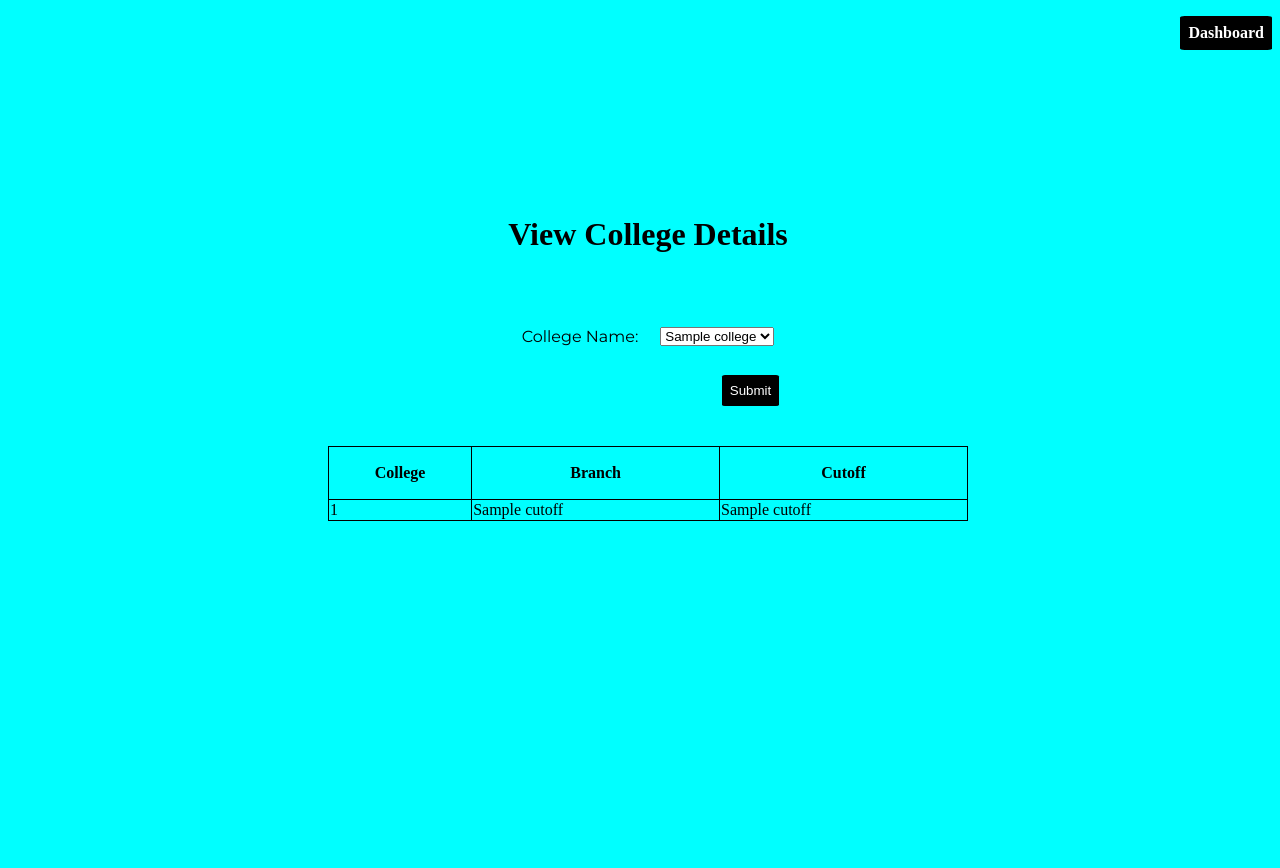
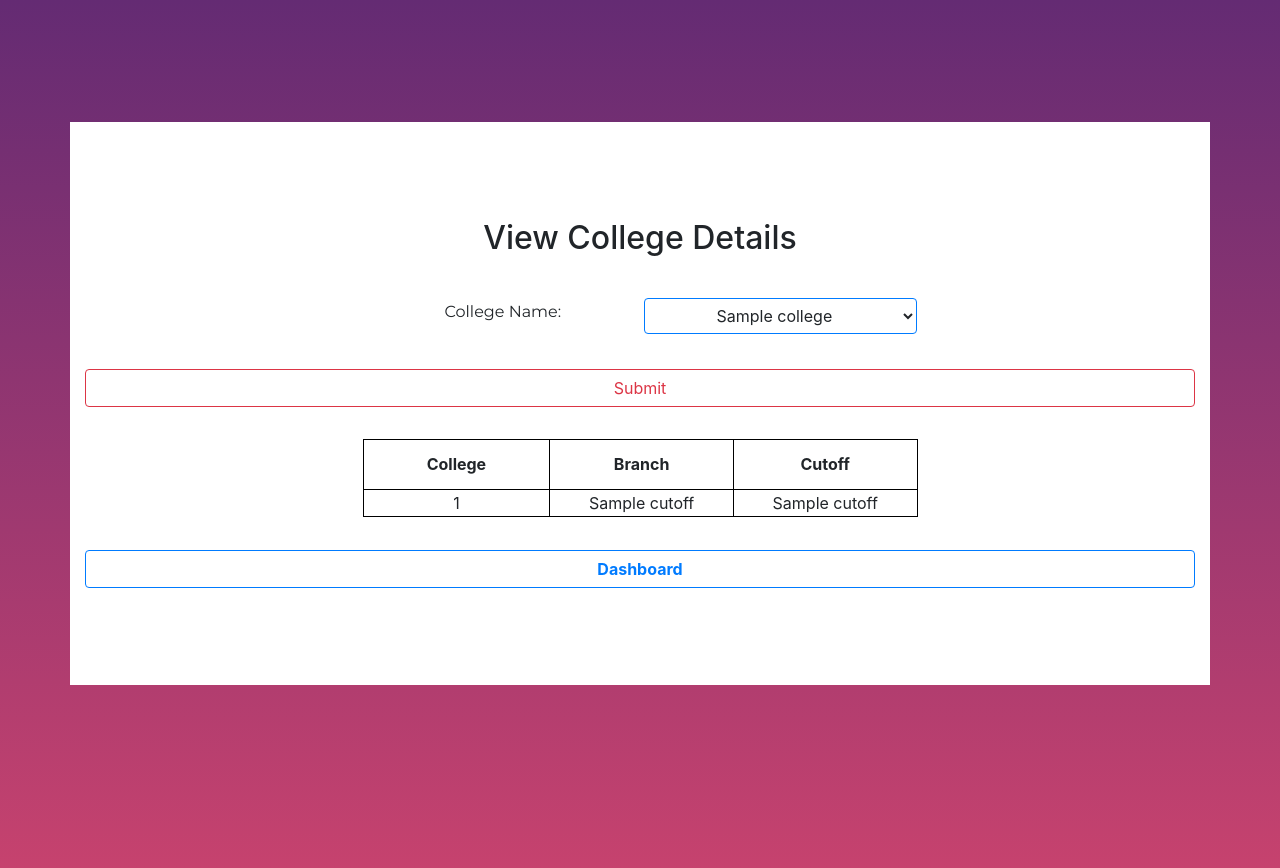
Before and after one commit to flazer99/Aristotle, a Flask app: template templates/view-college.html in a window 1280 px wide. Before the commit the page ends 521 px from the top, so only its background shows below. Run offline with Flask 2, Linux system fonts and the light colour scheme; the template is opened without the code that fills it: most values are stand-ins (such as "Sample title", 1, 10 or a date in 2020); some libraries are stand-ins or nearby versions; some web fonts are replaced.

Commit message:
CSS for view college

```diff
--- a/templates/view-college.html
+++ b/templates/view-college.html
@@ -1,19 +1,64 @@
 <!DOCTYPE html>
 <html lang="en">
+
 <head>
     <meta charset="UTF-8">
     <meta name="viewport" content="width=device-width, initial-scale=1.0">
     <link href="https://fonts.googleapis.com/css2?family=Montserrat&display=swap" rel="stylesheet">
     <link href="https://fonts.googleapis.com/css?family=Aladin&display=swap" rel="stylesheet">
+    <link rel="stylesheet" href="https://stackpath.bootstrapcdn.com/bootstrap/4.4.1/css/bootstrap.min.css"
+        integrity="sha384-Vkoo8x4CGsO3+Hhxv8T/Q5PaXtkKtu6ug5TOeNV6gBiFeWPGFN9MuhOf23Q9Ifjh" crossorigin="anonymous">
+    <script src="https://code.jquery.com/jquery-3.4.1.slim.min.js"
+        integrity="sha384-J6qa4849blE2+poT4WnyKhv5vZF5SrPo0iEjwBvKU7imGFAV0wwj1yYfoRSJoZ+n" crossorigin="anonymous">
+    </script>
+    <script src="https://cdn.jsdelivr.net/npm/popper.js@1.16.0/dist/umd/popper.min.js"
+        integrity="sha384-Q6E9RHvbIyZFJoft+2mJbHaEWldlvI9IOYy5n3zV9zzTtmI3UksdQRVvoxMfooAo" crossorigin="anonymous">
+    </script>
+    <script src="https://stackpath.bootstrapcdn.com/bootstrap/4.4.1/js/bootstrap.min.js"
+        integrity="sha384-wfSDF2E50Y2D1uUdj0O3uMBJnjuUD4Ih7YwaYd1iqfktj0Uod8GCExl3Og8ifwB6" crossorigin="anonymous">
+    </script>
     <title>View College</title>
 </head>
 <style>
-
-    body {
+    /* body {
         height: 100vh;
         width: 100vw;
         background-color: aqua;
         overflow: hidden;
+    } */
+
+    body {
+        text-align: center;
+        margin: 2rem;
+        background: #642B73;
+        background: -webkit-linear-gradient(to top, #C6426E, #642B73);
+        background: linear-gradient(to top, #C6426E, #642B73);
+    }
+
+    .heading {
+        margin-top: 10%;
+        margin-bottom: 15%;
+        padding-top: 8%;
+        padding-bottom: 8%;
+        background-color: white;
+    }
+
+    .btn {
+        margin-top: 3%;
+        width:100%;
+    }
+
+    table{
+        margin:auto;
+        width: 50%;
+    }
+
+    td{
+        width:10%;
+    }
+
+    button{
+        width:50%;
     }
 
     .outer {
@@ -48,11 +93,14 @@
         color: black;
         text-decoration: none;
     }
-    h1
-    {
+
+    h1 {
         font-family: 'Aladin';
     }
-    .tab, .td, .th {
+
+    .tab,
+    .td,
+    .th {
         border: 1px solid black;
     }
 
@@ -64,21 +112,24 @@
     .th {
         height: 50px;
     }
-    .tr:hover {background-color: #f5f5f5;}
+
+    .tr:hover {
+        background-color: #f5f5f5;
+    }
 </style>
+
 <body>
 
-    <a class="button is-primary nav-but" href="{{ url_for('get_user_dashboard') }}">
-        <strong>Dashboard</strong>
-    </a>
-    <div class="outer">
-        <h1 class="title is-size-2" >View College Details</h1>
+
+    <div class="container heading">
+        <h2>View College Details</h2>
+
         <form action="http://localhost:5000/user/view-college/details" method="get">
-            <table cellspacing="20">
+            <table>
                 <tr>
                     <td style="font-family: 'Montserrat', sans-serif;">College Name: </td>
                     <td>
-                        <select id="college-name" name="college-name">
+                        <select id="college-name" class = "btn border border-primary" name="college-name">
                             {% for x in college %}
                             <option value="{{x}}">{{x}}</option>
                             {% endfor %}
@@ -86,7 +137,7 @@
                     </td>
                 </tr>
             </table>
-            <input type="submit" class="button" name="" id="">
+            <input type="submit" class="btn btn-outline-danger " name="" id="">
         </form>
         {% block content %}
         {% if(ctr == 0) %}
@@ -113,6 +164,11 @@
         </table>
         {% endif %}
         {% endblock content %}
+
+        <a class="btn btn-outline-primary" href="{{ url_for('get_user_dashboard') }}">
+            <strong>Dashboard</strong>
+        </a>
     </div>
 </body>
+
 </html>
```
Also changed, not shown: 1 other file. Lines whose indentation alone changed are shown as unchanged.
